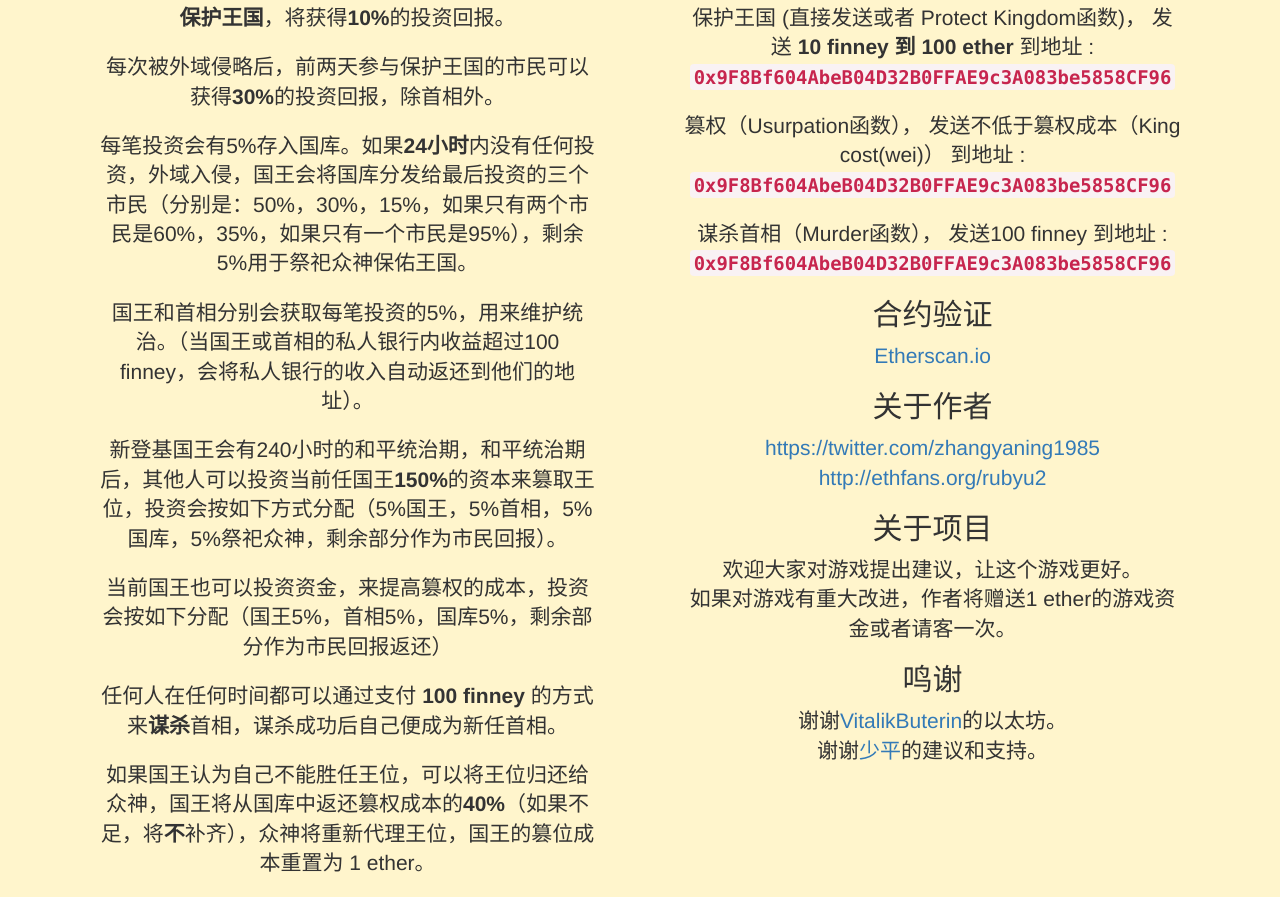
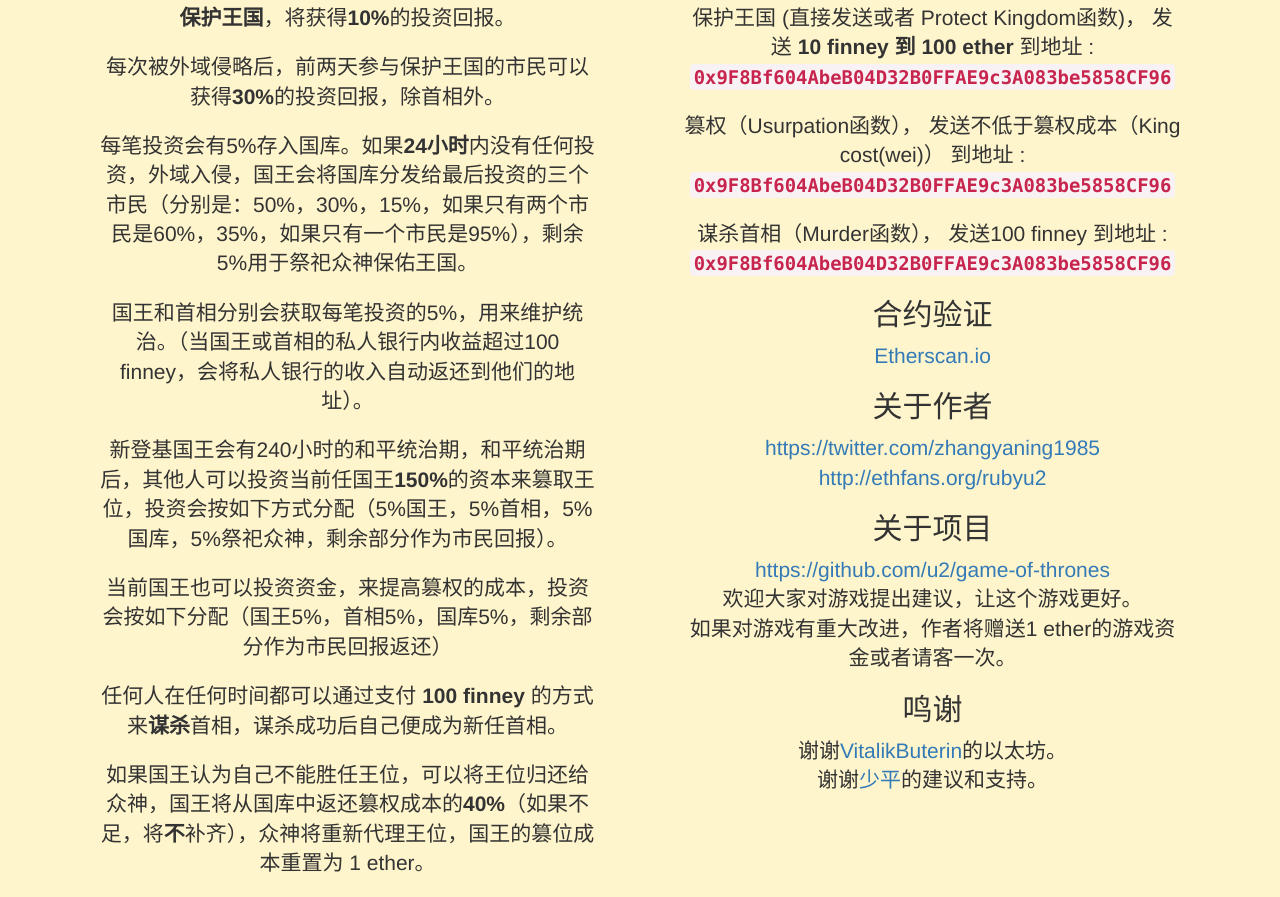
Before and after one commit to u2/game-of-thrones, a plain HTML site: page app/index.html in a window 1280 px wide. Shown: the part 515-1412 px from the top of the page. Drawn offline with Linux system fonts and the light colour scheme.

Commit message:
Update readme

```diff
--- a/app/index.html
+++ b/app/index.html
@@ -121,7 +121,11 @@
                 </p>
 
                 <h2>关于项目</h2>
-                <p class="lead">欢迎大家对游戏提出建议，让这个游戏更好。<br/>如果对游戏有重大改进，作者将赠送1 ether的游戏资金或者请客一次。</p>
+                <p class="lead">
+                <a href='https://github.com/u2/game-of-thrones' target="_blank">
+                    https://github.com/u2/game-of-thrones
+                </a><br/>
+                欢迎大家对游戏提出建议，让这个游戏更好。<br/>如果对游戏有重大改进，作者将赠送1 ether的游戏资金或者请客一次。</p>
 
                 <h2>鸣谢</h2>
                 <p class="lead">
```
Also changed, not shown: 1 other file.
